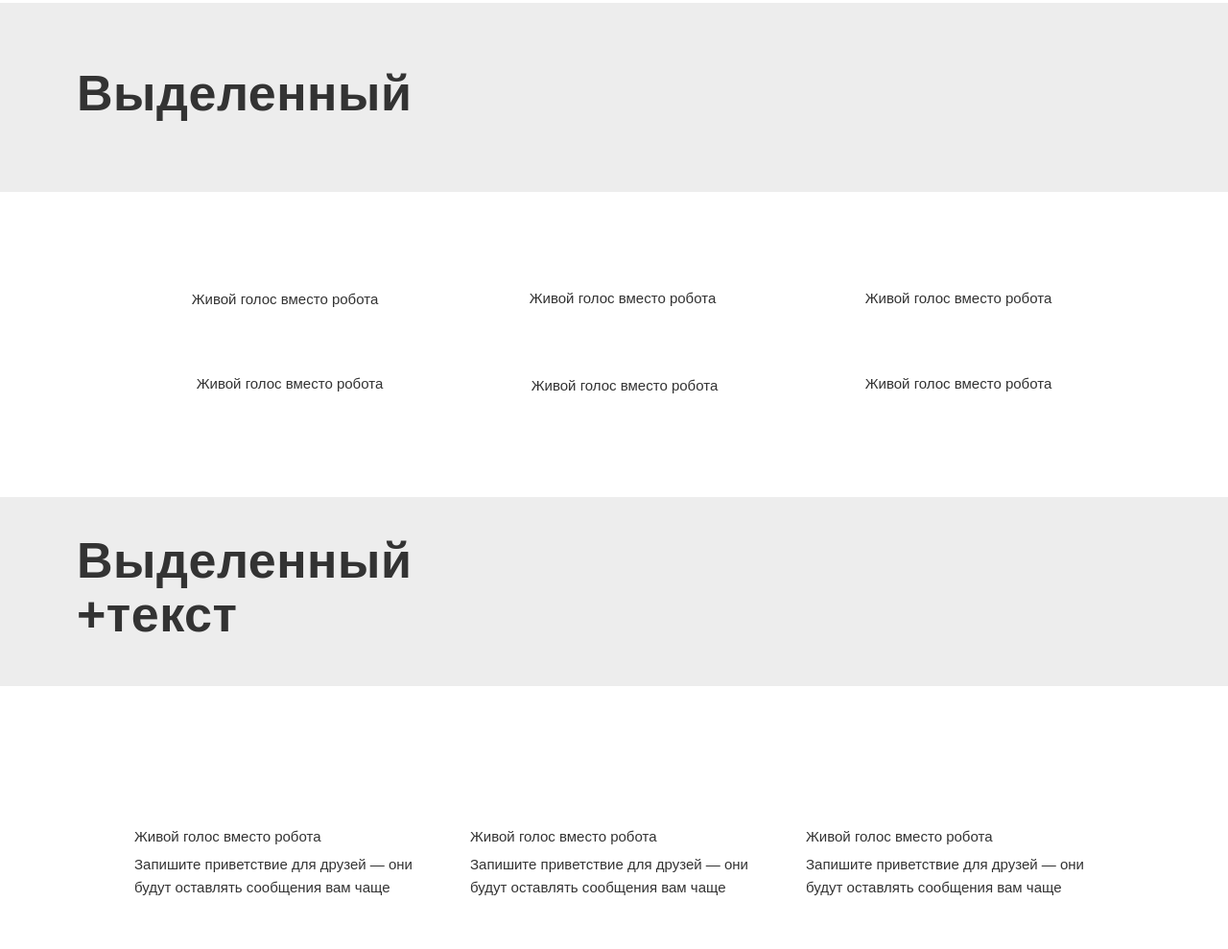
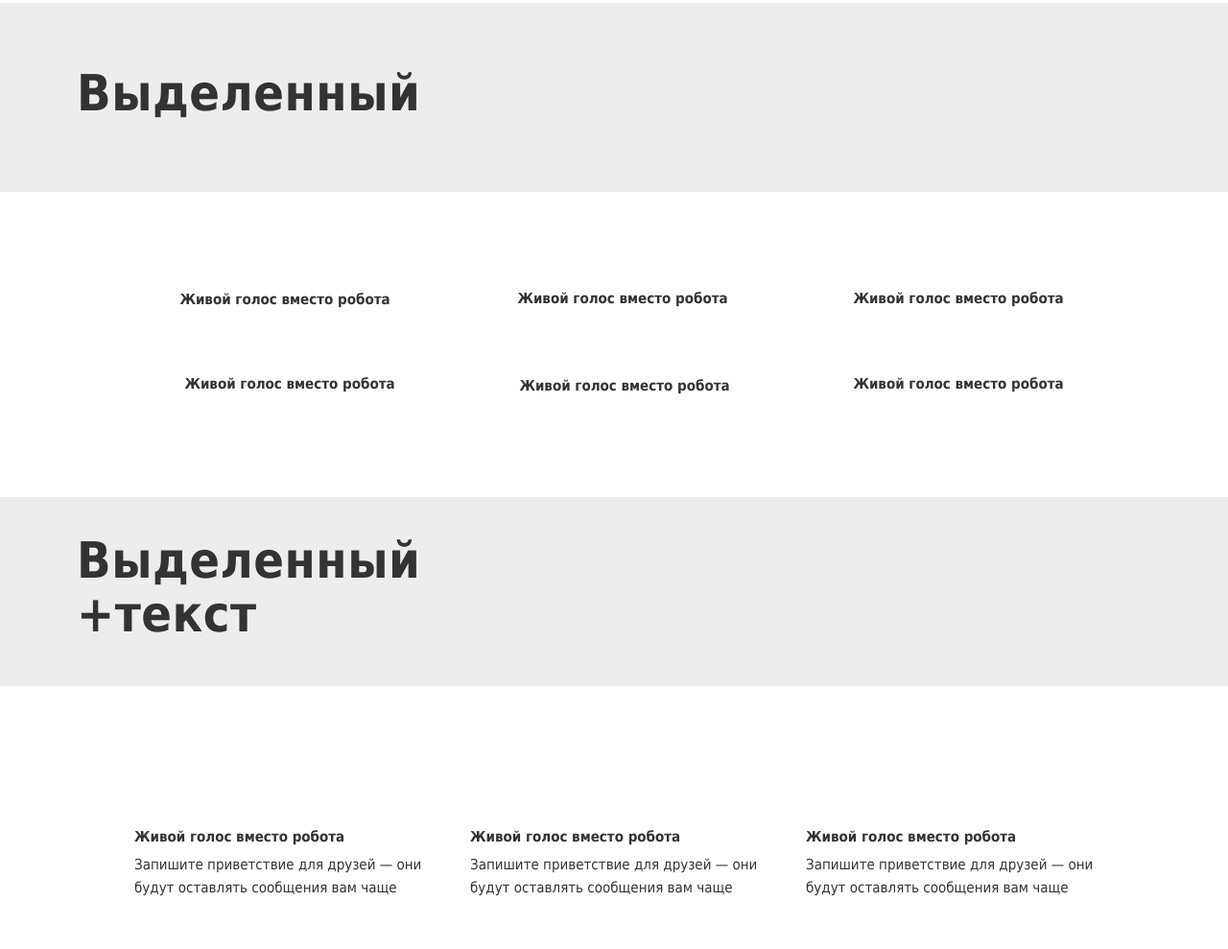
Before and after one commit to alekseyburn/shtormtech_test, a website: page source/index.html in a window 1280 px wide. Shown: the part 1249-2238 px from the top of the page at 96% size. Drawn offline with nearby package versions, Linux system fonts and the light colour scheme; files that its build step writes are made by us from their sources; a web font is replaced by a local one.

Commit message:
изменил жирность шрифта (в стандартных шрифтах не было необходимых вариаций)

```diff
--- a/source/sass/blocks/section.scss
+++ b/source/sass/blocks/section.scss
@@ -53,7 +53,7 @@
   padding: 60px 32px 36px;
 
   &--dedicated {
-    font-weight: 500;
+    font-weight: 700;
   }
 }
 
@@ -71,7 +71,7 @@
 .section__subtitle {
   margin: 0 0 4px;
 
-  font-weight: 500;
+  font-weight: 700;
   font-size: 15px;
   line-height: 24px;
 }
--- a/source/sass/variables.scss
+++ b/source/sass/variables.scss
@@ -6,7 +6,7 @@ $green: #00b956;
 $main-text: #333333;
 
 
-$font: "Megafon", "Arial", sans-serif;
+$font: "Tahoma", sans-serif;
 
 $mobile-width: 320px;
 $tablet-width: 768px;
```
